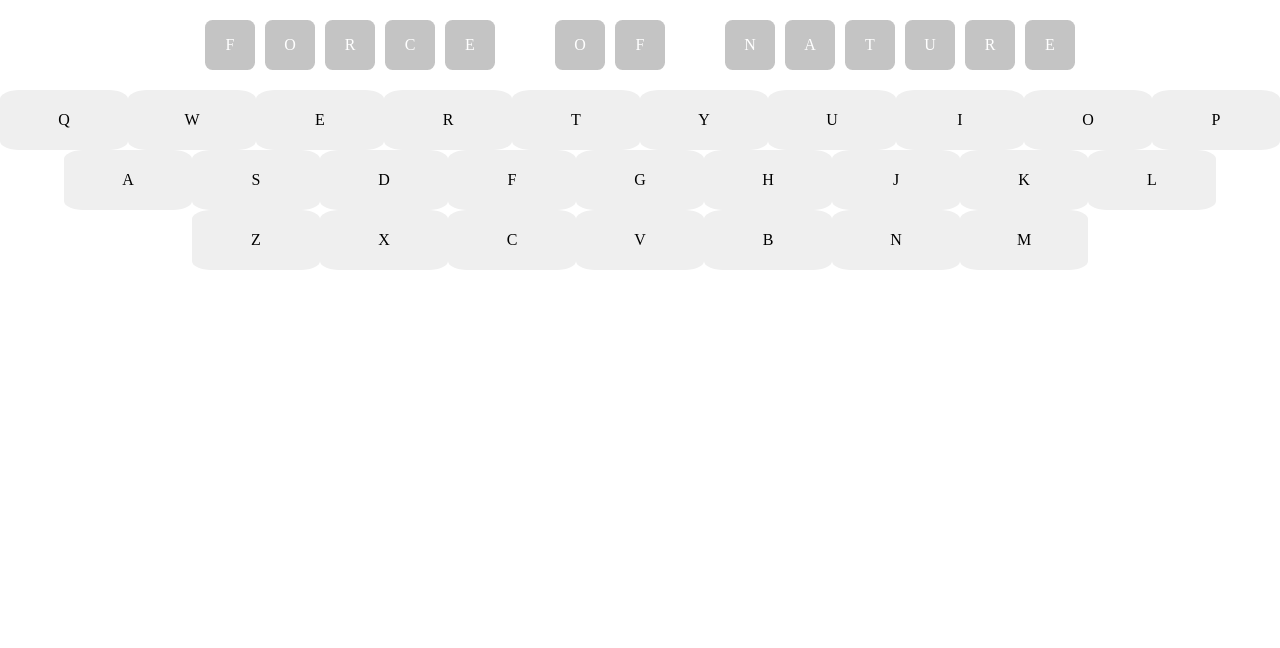
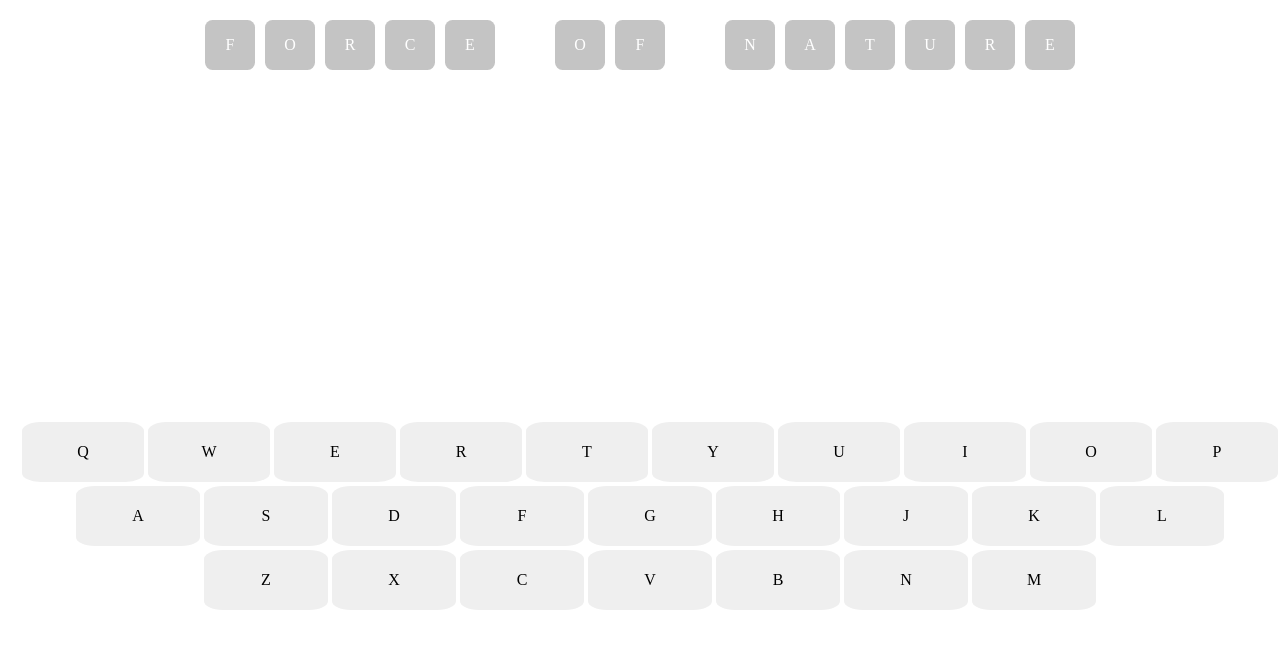
Before and after one commit to ian-bentley/Wheel-of-Phrases, a plain HTML site: page index.html in a window 1280 px wide. Drawn offline with Linux system fonts and the light colour scheme.

Commit message:
Keyboard styling
- buttons were spaced and adjusted in rows

```diff
--- a/sass/styles.scss
+++ b/sass/styles.scss
@@ -12,17 +12,21 @@ $phrase-letter-color: #ffffff;
     display: flex;
     flex-wrap: wrap;
     justify-content: center;
+    align-content: flex-start;
     gap: 10px;
     margin: 20px;
+    height: calc(50vh - 20px);
 }
 
 #keyboard {
-    width: 100%;
+    width: calc(100% - 20px);
+    margin: 0 20px;
     button {
         border: none;
         border-radius: 15%;
-        width: calc(10%); // the calc accommodates for the padding so that ten button will perfectly fill the keyboard
+        width: calc(10% - 2px);
         height: 60px;
+        margin: 2px;
     }
 }
 
```
Also changed, not shown: css/styles.css, 1 other file.
